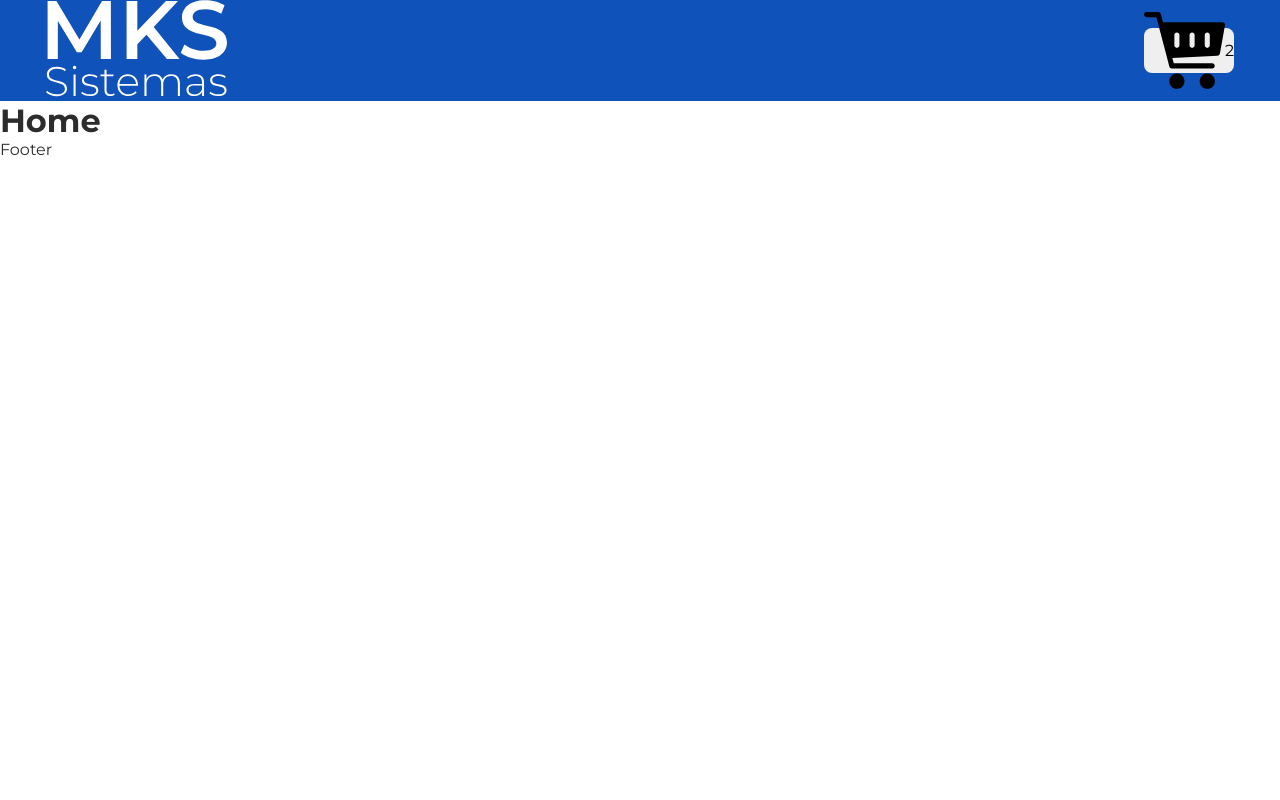
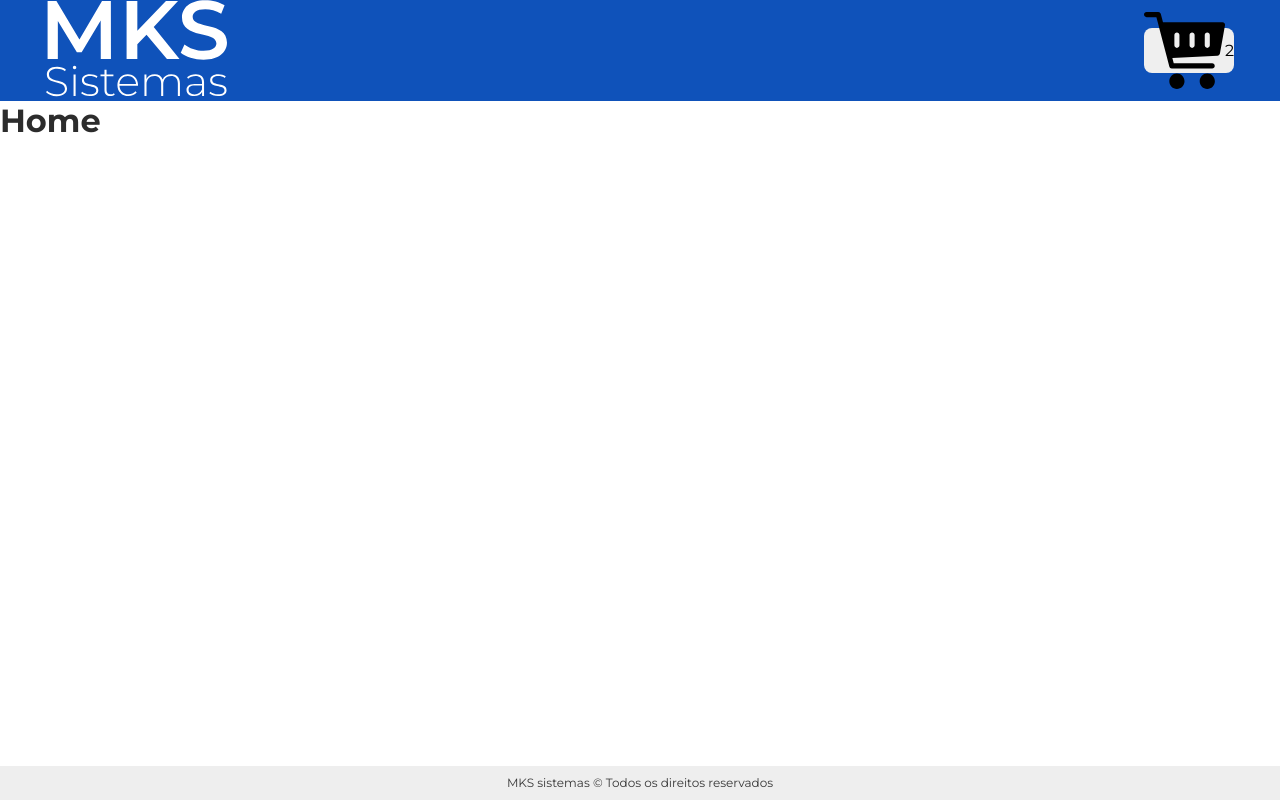
Before and after one commit to Jonathas-bonfim/mks-sistemas, a React (Vite) app: page / in a window 1280 px wide. Built offline with nearby package versions, Linux system fonts and the light colour scheme; the HTML template or start-up script is replaced by a standard one.

Commit message:
feat/jb: stylized footer

```diff
--- a/src/components/Footer/index.tsx
+++ b/src/components/Footer/index.tsx
@@ -1,5 +1,9 @@
+import { FooterContainer } from "./styles";
+
 export function Footer() {
   return (
-    <footer>Footer</footer>
+    <FooterContainer>
+      <p>MKS sistemas © Todos os direitos reservados</p>
+    </FooterContainer>
   )
 }
--- /dev/null
+++ b/src/components/Footer/styles.ts
@@ -0,0 +1,22 @@
+import styled from "styled-components";
+
+export const FooterContainer = styled.footer`
+  position: fixed;
+  left: 0;
+  bottom: 0;
+  width: 100%;
+  background-color: ${(props) => props.theme.colors.gray};
+
+  display: flex;
+  align-items: center;
+  justify-content: center;
+
+  height: 2.125rem;
+
+  p {
+    font-weight: 400;
+    font-size: 0.75rem;
+    line-height: 150%;
+    color: ${(props) => props.theme.colors.dark};
+  }
+`;
--- a/src/styles/themes/default.ts
+++ b/src/styles/themes/default.ts
@@ -6,5 +6,6 @@ export const defaultTheme = {
     blue: "#0F52BA",
     dark: "#373737",
     dark2: "#2C2C2C",
+    gray: "#EEEEEE",
   },
 };
```
